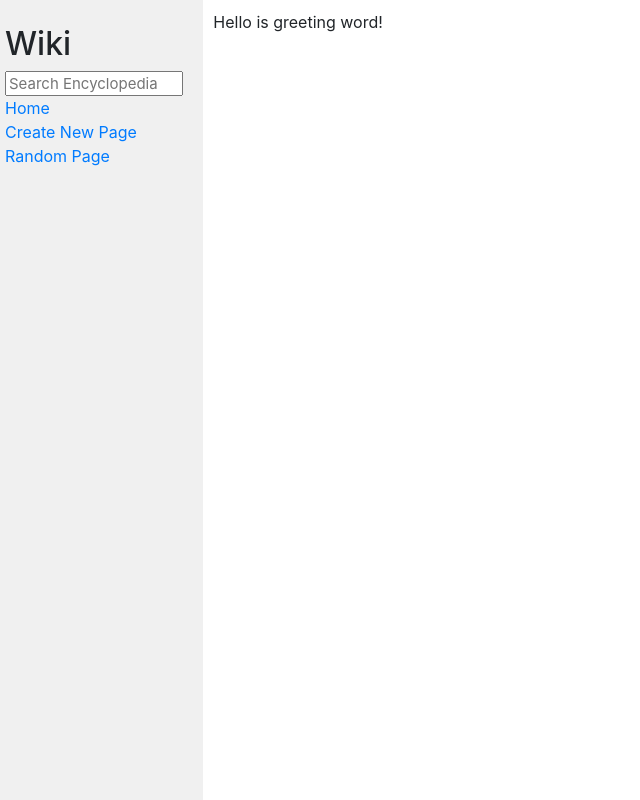
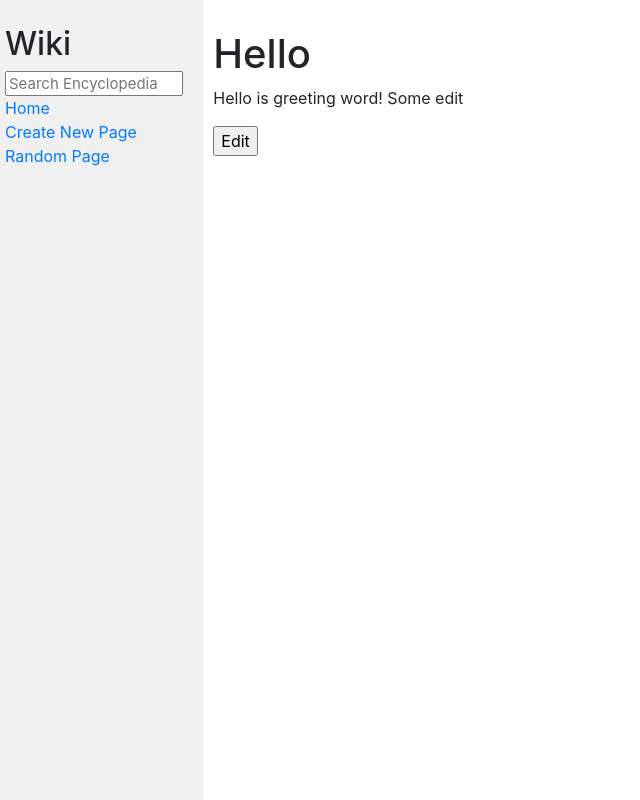
Before and after one commit to YaroslavKSE/Wiki, a Django app: page /wiki/Hello in a window 1280 px wide. Shown: the whole page, without its empty margins (0-640 px from the left). Run offline with Django 3.2, Linux system fonts and the light colour scheme; some libraries are stand-ins or nearby versions.

Commit message:
Implemented 'Edit' button, added 'Save edit' functional to wiki page

```diff
--- a/encyclopedia/templates/encyclopedia/404.html
+++ b/encyclopedia/templates/encyclopedia/404.html
@@ -11,6 +11,10 @@
     <h1> 404 </h1>
     <h3> Not Found </h3>
     <h5> The resource requested could not be found on this server! </h5>
+<!--    <form action="{% url 'index'%}" method="POST" id="back">-->
+<!--        {%csrf_token%}-->
+<!--        <input  type="submit" value="Back to home">-->
+<!--    </form>-->
 </div>
 </body>
 </html>
--- a/encyclopedia/templates/encyclopedia/user_page.html
+++ b/encyclopedia/templates/encyclopedia/user_page.html
@@ -8,4 +8,9 @@
 
 {{entry | safe}}
 
+<form action="{% url 'edit'%}" method="POST">
+    {% csrf_token %}
+    <input type="hidden" name="e_title" value="{{e_title}}">
+    <input type="submit" value="Edit" class="select2-container--below">
+</form>
 {% endblock %}
--- a/encyclopedia/urls.py
+++ b/encyclopedia/urls.py
@@ -7,5 +7,7 @@ urlpatterns = [
     path("wiki/<str:entry>", views.entry, name="entry"),
     path("search/", views.search, name="search"),
     path("create/", views.create, name="create"),
-    path("random/", views.random_web_page, name="random")
+    path("random/", views.random_web_page, name="random"),
+    path("edit/", views.edit, name="edit"),
+    path("save_edit/", views.save_edit, name="save_edit")
 ]
--- a/encyclopedia/views.py
+++ b/encyclopedia/views.py
@@ -86,3 +86,18 @@ def random_web_page(request):
     pages = util.list_entries()
     random_page = random.choice(pages)
     return HttpResponseRedirect(reverse("entry", kwargs={"entry": random_page}))
+
+
+def edit(request):
+    if request.method == "POST":
+        title = request.POST["e_title"]
+        content = util.get_entry(title)
+        return render(request, "encyclopedia/edit.html", {"entry": content, "e_title": title})
+
+
+def save_edit(request):
+    if request.method == "POST":
+        title = request.POST["title"]
+        content = request.POST["existing_page"]
+        util.save_entry(title, content)
+    return HttpResponseRedirect(reverse("entry", kwargs={"entry": title}))
--- a/entries/Hello.md
+++ b/entries/Hello.md
@@ -1 +1,3 @@
-Hello is greeting word!
+#Hello
+
+Hello is greeting word! Some edit
```
Also changed, not shown: encyclopedia/static/encyclopedia/404.css (+9 -0 lines), encyclopedia/templates/encyclopedia/edit.html (added, +21 -0 lines).
